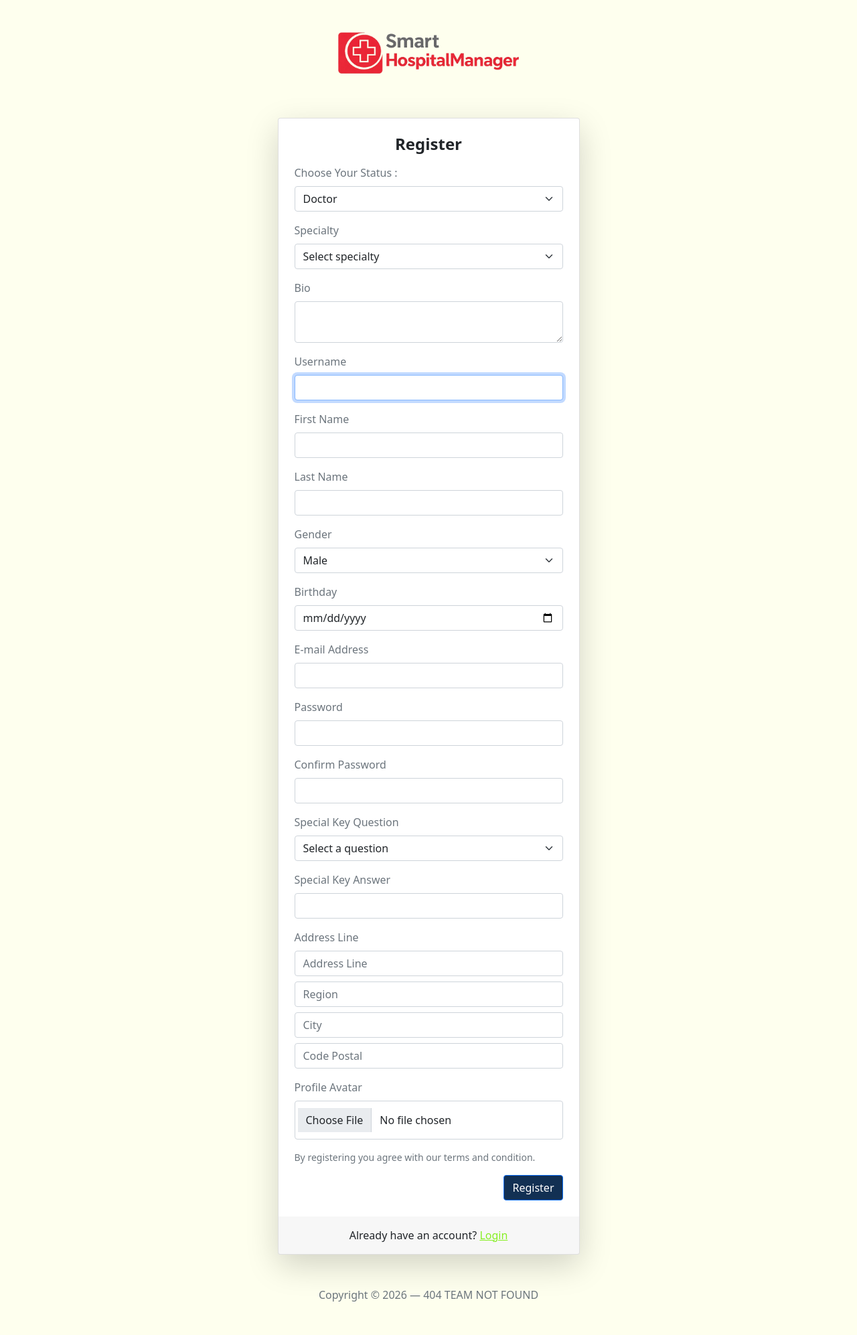
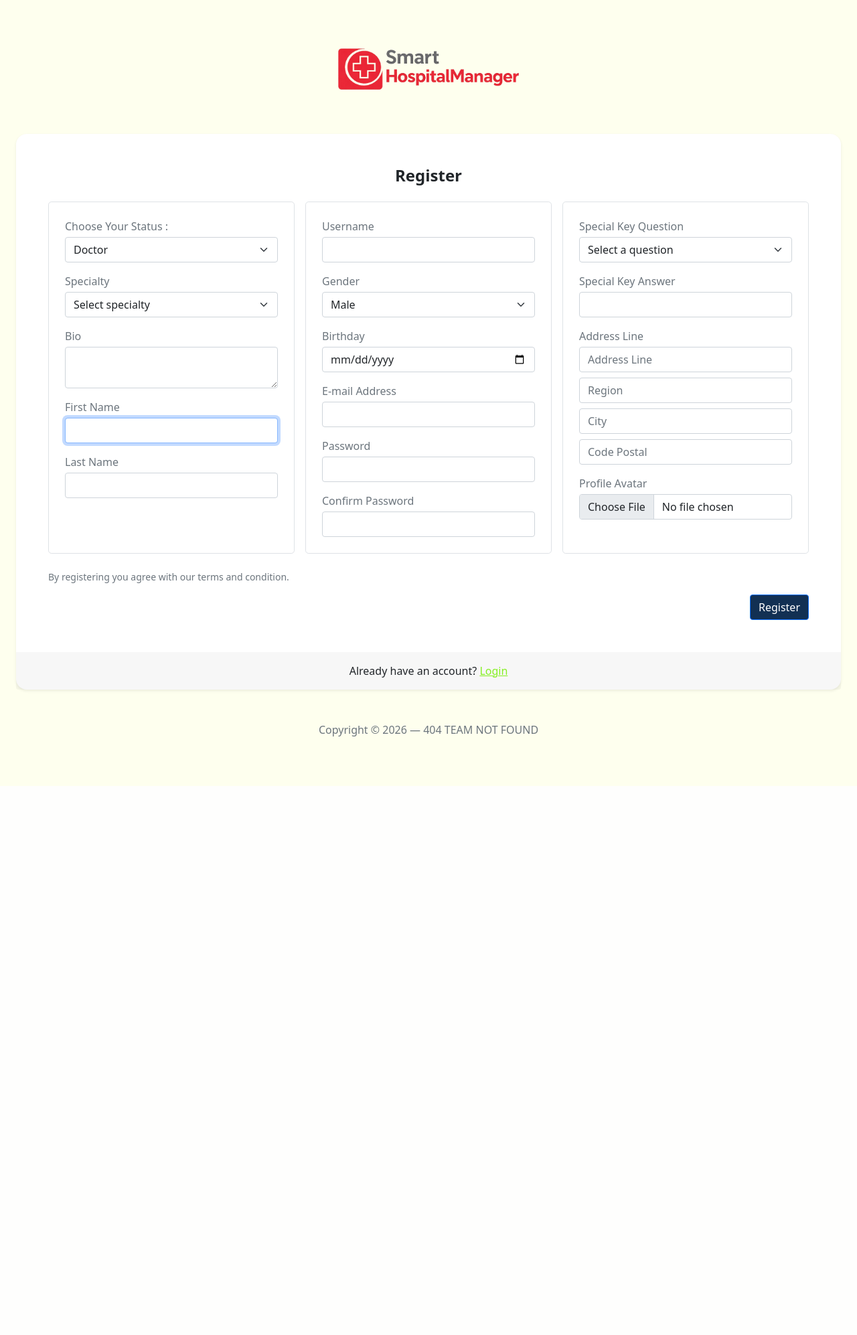
Before and after one commit to khan4marketing/Django-based-SmartHospitalManager, a Django app: page /register/ in a window 1280 px wide. Shown: the whole page at 67% size. After the commit the page ends 1174 px from the top, so only its background shows below. Run offline with Django 4.2, Linux system fonts and the light colour scheme; some libraries are stand-ins or nearby versions.

Commit message:
Update user auth templates, routes, and settings

```diff
--- a/templates/users/base.html
+++ b/templates/users/base.html
@@ -12,10 +12,10 @@
   </head>
 
   <body>
-    <section class="h-100">
-      <div class="container h-100">
-        <div class="row justify-content-sm-center h-100">
-          <div class="col-xxl-4 col-xl-5 col-lg-5 col-md-7 col-sm-9">
+    <section class="min-vh-100 py-3 py-md-4">
+      <div class="{% block page_container_class %}container h-100{% endblock page_container_class %}">
+        <div class="{% block page_row_class %}row justify-content-sm-center h-100{% endblock page_row_class %}">
+          <div class="{% block page_col_class %}col-xxl-4 col-xl-5 col-lg-5 col-md-7 col-sm-9{% endblock page_col_class %}">
             <div class="text-center my-5" style="height: 80px;">
               <img src="{% static 'img/logo.png' %}" alt="logo" class="img-fluid" style="max-height: 70px; max-width: 270px;" />
             </div>
--- a/templates/users/register.html
+++ b/templates/users/register.html
@@ -1,11 +1,14 @@
 {% extends 'users/base.html' %}
 
 {% block title %}Register Page{% endblock title %}
+{% block page_container_class %}container-fluid px-2 px-sm-3 px-lg-4{% endblock page_container_class %}
+{% block page_row_class %}row justify-content-center{% endblock page_row_class %}
+{% block page_col_class %}col-12{% endblock page_col_class %}
 
 {% block content %}
-<div class="card shadow-lg mx-auto mt-5" style="max-width: 34rem;">
-  <div class="card-body p-4">
-    <h1 class="fs-4 card-title fw-bold mb-3 text-center">Register</h1>
+<div class="card shadow-sm border-0 mx-auto" style="max-width: 100%; border-radius: 16px;">
+  <div class="card-body p-3 p-md-4 p-lg-5">
+    <h1 class="fs-4 card-title fw-bold mb-4 text-center">Register</h1>
 
     <form method="POST" class="needs-validation" novalidate="" autocomplete="off" enctype="multipart/form-data">
       {% csrf_token %}
@@ -26,8 +29,11 @@
         {% endfor %}
       {% endif %}
 
+      <div class="row g-3">
+        <div class="col-12 col-xl-4">
+          <div class="h-100 border rounded-3 p-3 p-md-4 bg-white">
             <div class="mb-3">
-        <label class="mb-2 text-muted" for="user_status">Choose Your Status :</label>
+              <label class="mb-1 text-muted" for="user_status">Choose Your Status :</label>
               <select class="form-select" name="user_config" id="user_status">
                 <option value="Doctor" {% if user_config == 'Doctor' %}selected{% endif %}>Doctor</option>
                 <option value="Patient" {% if user_config == 'Patient' %}selected{% endif %}>Patient</option>
@@ -35,7 +41,7 @@
             </div>
 
             <div id="specialty_block" class="mb-3" style="display: none;">
-        <label class="mb-2 text-muted" for="specialty">Specialty</label>
+              <label class="mb-1 text-muted" for="specialty">Specialty</label>
               <select class="form-select" name="specialty" id="specialty" {% if user_config == 'Doctor' %}required{% endif %}>
                 <option value="">Select specialty</option>
                 {% for item in specialties %}
@@ -46,13 +52,13 @@
             </div>
 
             <div id="bio_block" class="mb-3" style="display: none;">
-          <label class="mb-2 text-muted" for="bio">Bio</label>
-          <textarea id="bio" class="form-control" name="bio" {% if user_config == 'Doctor' %}required{% endif %}></textarea>
+              <label class="mb-1 text-muted" for="bio">Bio</label>
+              <textarea id="bio" class="form-control" rows="2" name="bio" {% if user_config == 'Doctor' %}required{% endif %}></textarea>
               <div class="invalid-feedback">Bio is required for doctors</div>
             </div>
 
             <div id="disease_block" class="mb-3" style="display: none;">
-        <label class="mb-2 text-muted" for="previous_disease">Previous Disease</label>
+              <label class="mb-1 text-muted" for="previous_disease">Previous Disease</label>
               <select class="form-select" name="previous_disease" id="previous_disease" {% if user_config == 'Patient' %}required{% endif %}>
                 <option value="">Select previous disease</option>
                 <option value="none" {% if previous_disease == 'none' %}selected{% endif %}>None</option>
@@ -75,57 +81,65 @@
             </div>
 
             <div class="mb-3">
-        <label class="mb-2 text-muted" for="id_user">Username</label>
+              <label class="mb-1 text-muted" for="first_name">First Name</label>
+              <input id="first_name" type="text" class="form-control" name="user_firstname" value="{{ user_firstname }}" required autofocus />
+              <div class="invalid-feedback">First Name is required</div>
+            </div>
+
+            <div class="mb-3">
+              <label class="mb-1 text-muted" for="last_name">Last Name</label>
+              <input id="last_name" type="text" class="form-control" name="user_lastname" value="{{ user_lastname }}" required autofocus />
+              <div class="invalid-feedback">Last Name is required</div>
+            </div>
+          </div>
+        </div>
+
+        <div class="col-12 col-xl-4">
+          <div class="h-100 border rounded-3 p-3 p-md-4 bg-white">
+            <div class="mb-3">
+              <label class="mb-1 text-muted" for="id_user">Username</label>
               <input id="id_user" type="text" class="form-control" name="user_id" value="{{ user_id }}" required autofocus />
               <div class="invalid-feedback">username is required</div>
             </div>
 
             <div class="mb-3">
-        <label class="mb-2 text-muted" for="first_name">First Name</label>
-        <input id="first_name" type="text" class="form-control" name="user_firstname" value="{{ user_firstname }}" required autofocus />
-        <div class="invalid-feedback">First Name is required</div>
-      </div>
-
-      <div class="mb-3">
-        <label class="mb-2 text-muted" for="last_name">Last Name</label>
-        <input id="last_name" type="text" class="form-control" name="user_lastname" value="{{ user_lastname }}" required autofocus />
-        <div class="invalid-feedback">Last Name is required</div>
-      </div>
-
-      <div class="mb-3">
-        <label class="mb-2 text-muted" for="select_gender">Gender</label>
+              <label class="mb-1 text-muted" for="select_gender">Gender</label>
               <select class="form-select" aria-label="Default select example" name="user_gender" id="select_gender">
                 <option value="Male" {% if user_gender == 'Male' %}selected{% endif %}>Male</option>
                 <option value="Female" {% if user_gender == 'Female' %}selected{% endif %}>Female</option>
               </select>
             </div>
 
-      <div class="mb-3" >
-        <label class="mb-2 text-muted" for="birthday">Birthday</label>
+            <div class="mb-3">
+              <label class="mb-1 text-muted" for="birthday">Birthday</label>
               <input id="birthday" type="date" class="form-control" name="birthday" value="{{ birthday }}" required />
               <div class="invalid-feedback">Birthday is invalid</div>
             </div>
 
-      <div class="mb-3" >
-        <label class="mb-2 text-muted" for="email">E-mail Address</label>
+            <div class="mb-3">
+              <label class="mb-1 text-muted" for="email">E-mail Address</label>
               <input id="email" type="email" class="form-control" name="email" value="{{ email }}" required />
               <div class="invalid-feedback">Email is invalid</div>
             </div>
 
             <div class="mb-3">
-        <label class="mb-2 text-muted" for="password">Password</label>
+              <label class="mb-1 text-muted" for="password">Password</label>
               <input id="password" type="password" class="form-control" name="password" required />
               <div class="invalid-feedback">Password is required</div>
             </div>
 
-      <div class="mb-3">
-        <label class="mb-2 text-muted" for="conf__password">Confirm Password</label>
+            <div class="mb-0">
+              <label class="mb-1 text-muted" for="conf__password">Confirm Password</label>
               <input id="conf__password" type="password" class="form-control" name="conf_password" required />
               <div class="invalid-feedback">Password is required</div>
             </div>
+          </div>
+        </div>
 
+        <div class="col-12 col-xl-4">
+          <div class="h-100 border rounded-3 p-3 p-md-4 bg-white">
             <div class="mb-3">
-        <label class="mb-2 text-muted" for="recovery_question">Special Key Question</label>
+              <label class="mb-1 text-muted" for="recovery_question">Special Key Question</label>
               <select class="form-select" name="recovery_question" id="recovery_question" required>
                 <option value="">Select a question</option>
                 <option value="pet_name" {% if recovery_question == 'pet_name' %}selected{% endif %}>What is your pet name?</option>
@@ -136,13 +150,13 @@
             </div>
 
             <div class="mb-3">
-        <label class="mb-2 text-muted" for="recovery_answer">Special Key Answer</label>
+              <label class="mb-1 text-muted" for="recovery_answer">Special Key Answer</label>
               <input id="recovery_answer" type="text" class="form-control" name="recovery_answer" required />
               <div class="invalid-feedback">Security answer is required</div>
             </div>
 
             <div class="mb-3">
-        <label class="mb-2 text-muted" for="AddressLine">Address Line</label>
+              <label class="mb-1 text-muted" for="AddressLine">Address Line</label>
               <input id="AddressLine" type="text" class="form-control mb-2" name="address_line" value="{{ address_line }}" placeholder="Address Line" required autofocus />
               <input id="Region" type="text" class="form-control mb-2" name="region" value="{{ region }}" placeholder="Region" required autofocus />
               <input id="City" type="text" class="form-control mb-2" name="city" value="{{ city }}" placeholder="City" required autofocus />
@@ -150,12 +164,15 @@
               <div class="invalid-feedback">Address is required</div>
             </div>
 
-      <div class="mb-3 col-12 col-md-12">
-        <label for="pic" class="form-label text-muted">Profile Avatar</label>
-        <input type="file" class="form-control p-3"  name="profile_pic" id="pic"  required>
+            <div class="mb-0">
+              <label for="pic" class="form-label mb-1 text-muted">Profile Avatar</label>
+              <input type="file" class="form-control" name="profile_pic" id="pic" required>
+            </div>
+          </div>
+        </div>
       </div>
 
-      <p class="form-text text-muted mb-3">
+      <p class="form-text text-muted mt-4 mb-3">
         By registering you agree with our terms and condition.
       </p>
 
@@ -191,6 +208,10 @@
       var bioField = document.getElementById('bio');
       var diseaseField = document.getElementById('previous_disease');
 
+      if (!specialtyBlock || !bioBlock || !diseaseBlock || !specialtyField || !bioField || !diseaseField) {
+        return;
+      }
+
       if (userConfig === 'Doctor') {
         specialtyBlock.style.display = 'block';
         bioBlock.style.display = 'block';
--- a/users/urls.py
+++ b/users/urls.py
@@ -1,5 +1,5 @@
 from django.urls import path
-from .views import register, login_view, forgot_view, logout_view
+from .views import register, login_view, forgot_view, logout_view, member_auth_view
 from django.conf.urls.static import static
 from django.conf import settings
 
@@ -7,6 +7,16 @@ urlpatterns = [
     path('', login_view, name='login'),
     path('register/', register, name='register'),
     path('login/', login_view, name='login'),
+    path('login-23303189/', member_auth_view, {'member_id': '23303189', 'page_type': 'login'}, name='login-23303189'),
+    path('login-23303152/', member_auth_view, {'member_id': '23303152', 'page_type': 'login'}, name='login-23303152'),
+    path('login-2330358/', member_auth_view, {'member_id': '2330358', 'page_type': 'login'}, name='login-2330358'),
+    path('login-23303162/', member_auth_view, {'member_id': '23303162', 'page_type': 'login'}, name='login-23303162'),
+    path('login-23303163/', member_auth_view, {'member_id': '23303163', 'page_type': 'login'}, name='login-23303163'),
+    path('register-23303189/', member_auth_view, {'member_id': '23303189', 'page_type': 'register'}, name='register-23303189'),
+    path('register-23303152/', member_auth_view, {'member_id': '23303152', 'page_type': 'register'}, name='register-23303152'),
+    path('register-2330358/', member_auth_view, {'member_id': '2330358', 'page_type': 'register'}, name='register-2330358'),
+    path('register-23303162/', member_auth_view, {'member_id': '23303162', 'page_type': 'register'}, name='register-23303162'),
+    path('register-23303163/', member_auth_view, {'member_id': '23303163', 'page_type': 'register'}, name='register-23303163'),
     path('password-reset/', forgot_view, name='password-reset'),
     path('logout/', logout_view, name='logout'),
 ]
--- a/users/views.py
+++ b/users/views.py
@@ -123,6 +123,7 @@ def register(request):
         patient.save()
 
     messages.success(request, 'Your account has been successfully registered. Please login.', extra_tags='success')
+    return redirect('login')
 
 
   return render(request, 'users/register.html', {'specialties': specialties})
@@ -233,3 +234,26 @@ def forgot_view(request):
 def logout_view(request):
     logout(request)
     return redirect('login')
+
+
+def member_auth_view(request, member_id, page_type):
+  member_template_map = {
+    '23303189': 'id1',
+    '23303152': 'id2',
+    '2330358': 'id3',
+    '23303162': 'id4',
+    '23303163': 'id5',
+  }
+  allowed_pages = {'login', 'register'}
+
+  if member_id not in member_template_map or page_type not in allowed_pages:
+    return redirect('login')
+
+  template_member_id = member_template_map[member_id]
+
+  return render(request, f'users/member_auth/{page_type}-{template_member_id}.html', {
+    'member_id': member_id,
+    'page_type': page_type,
+    'switch_login_url_name': f'login-{member_id}',
+    'switch_register_url_name': f'register-{member_id}',
+  })
```
Also changed, not shown: hospital/settings.py (+2 -6 lines), templates/users/login.html (+13 -13 lines), users/migrations/0001_initial.py (added), users/migrations/__init__.py (added). Lines whose indentation alone changed are shown as unchanged.
